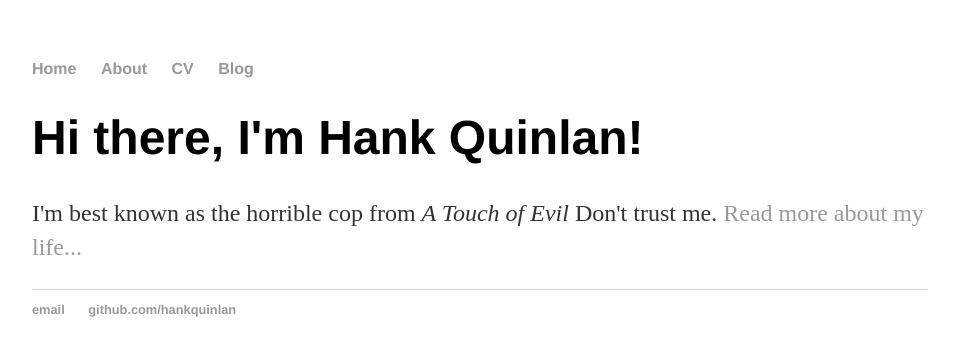
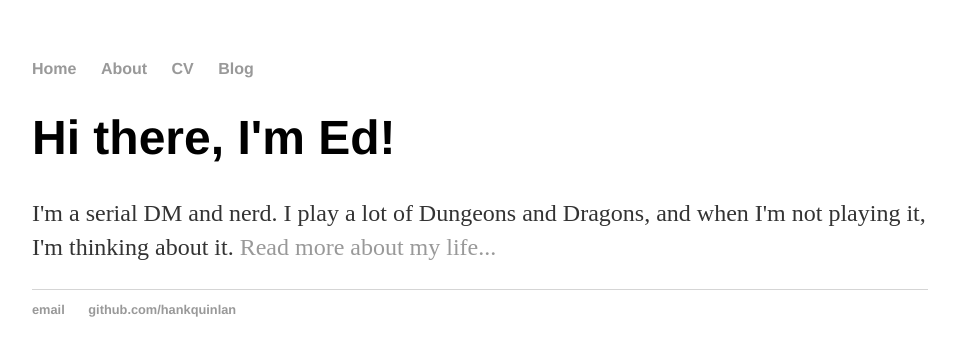
Before and after one commit to OysterBuoy/OysterBuoy.github.io, a Jekyll site: the page built from index.html, in a window 1280 px wide. Shown: the top 356 px of the page, without its empty margins (160-1115 px from the left). Built offline with Jekyll 4.4.1, drawn with Linux system fonts in a browser that asks for light colours.

Commit message:
Index update

```diff
--- a/index.html
+++ b/index.html
@@ -1,8 +1,8 @@
 ---
 layout: default
-title: Hank Quinlan, Horrible Cop
+title: Dungeons and Dragons and Shenanigans
 ---
 <div class="blurb">
-	<h1>Hi there, I'm Hank Quinlan!</h1>
-	<p>I'm best known as the horrible cop from <em>A Touch of Evil</em> Don't trust me. <a href="/about">Read more about my life...</a></p>
+	<h1>Hi there, I'm Ed!</h1>
+	<p>I'm a serial DM and nerd. I play a lot of Dungeons and Dragons, and when I'm not playing it, I'm thinking about it. <a href="/about">Read more about my life...</a></p>
 </div><!-- /.blurb -->
```
